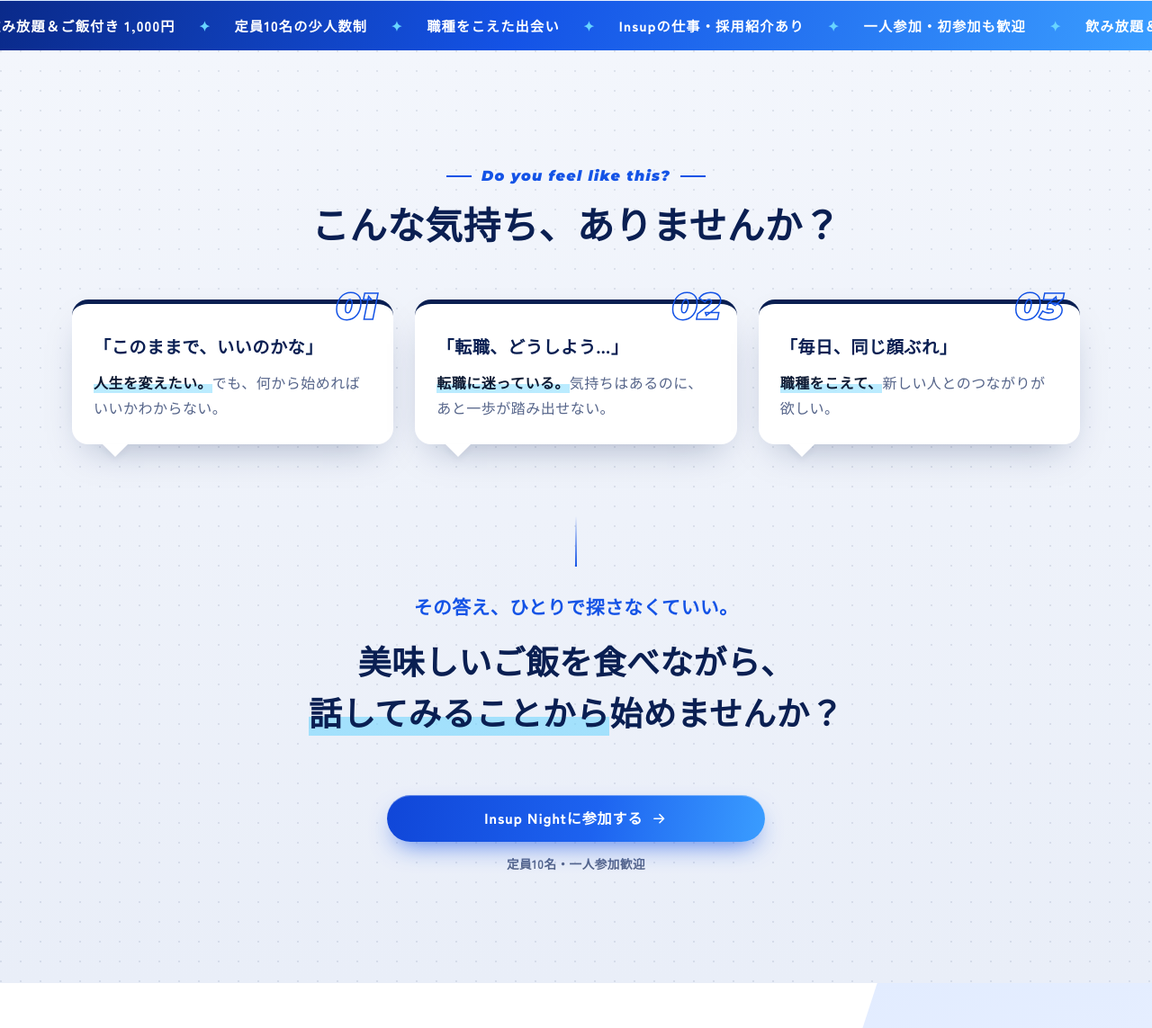
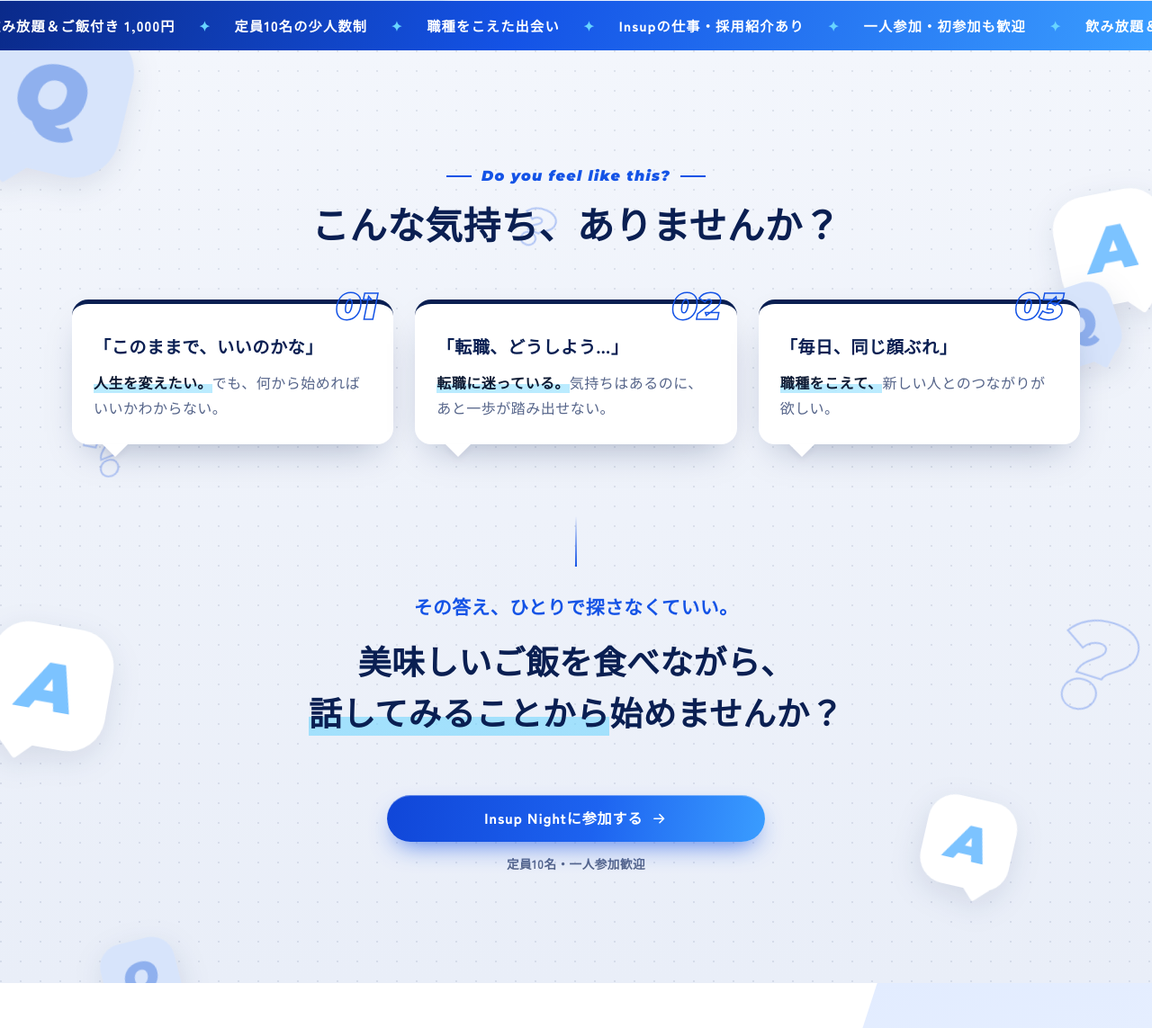
Before and after one commit to playmark0227-svg/insup-LP, a plain HTML site: page index.html in a window 1280 px wide. Shown: the part 912-2055 px from the top of the page at 90% size. Drawn offline with Linux system fonts and the light colour scheme.

Commit message:
Add scroll-linked Q/A marks to the worry section background
Speech-bubble Q and A marks and outlined question marks pop in when the
section enters view, float gently, and drift and rotate at different
speeds as the visitor scrolls. Disabled under prefers-reduced-motion.

Co-Authored-By: Claude Opus 5.5 <noreply@anthropic.com>
Claude-Session: https://claude.ai/code/session_017DTBdsTqSJa3ymbn9JAgUP

```diff
--- a/assets/css/style.css
+++ b/assets/css/style.css
@@ -401,6 +401,47 @@ mark { background: none; color: inherit; }
     radial-gradient(circle at 1px 1px, rgba(10, 31, 82, .09) 1px, transparent 0) 0 0 / 22px 22px,
     linear-gradient(180deg, #f3f6fc 0%, #e9eef8 100%);
 }
+.worry > .container { position: relative; z-index: 1; }
+
+/* 背景の Q / A / ? マーク（スクロールで動く） */
+.worry__bg { position: absolute; inset: 0; pointer-events: none; z-index: 0; }
+.qa {
+  position: absolute; top: var(--top); left: var(--side);
+  will-change: transform;
+}
+.qa--r { left: auto; right: var(--side); }
+.qa__in {
+  position: relative;
+  display: grid; place-items: center;
+  width: var(--s); height: var(--s);
+  border-radius: 30%;
+  font-family: var(--ff-en); font-style: italic; font-weight: 900; line-height: 1;
+  font-size: calc(var(--s) * .56);
+  filter: drop-shadow(0 10px 16px rgba(10, 31, 82, .1));
+  animation: qaPop .8s cubic-bezier(.2, 1.6, .4, 1) var(--pd) both, qaFloat 6s ease-in-out calc(var(--pd) + .8s) infinite;
+  animation-play-state: paused;
+}
+.qa__in::after {
+  content: ""; position: absolute; bottom: -8%; left: 20%;
+  width: 24%; height: 24%; background: inherit; border-radius: 3px;
+  transform: rotate(45deg); z-index: -1;
+}
+.qa--r .qa__in::after { left: auto; right: 20%; }
+.qa--q .qa__in { background: #d7e4fb; color: #8fb0ee; }
+.qa--a .qa__in { background: #fff; color: #7cc3ff; }
+.qa--x .qa__in {
+  background: none; filter: none;
+  font-size: calc(var(--s) * .95);
+  color: transparent; -webkit-text-stroke: 2px rgba(20, 83, 230, .28);
+}
+.qa--x .qa__in::after { display: none; }
+.worry__bg.is-in .qa__in { animation-play-state: running; }
+@keyframes qaPop { 0% { opacity: 0; transform: scale(0) rotate(-40deg); } 100% { opacity: 1; transform: none; } }
+@keyframes qaFloat { 50% { transform: translateY(-12px) rotate(6deg); } }
+@media (max-width: 639px) {
+  .qa { opacity: .85; }
+}
+
 .worry__list { display: grid; gap: 18px; }
 @media (min-width: 900px) { .worry__list { grid-template-columns: repeat(3, 1fr); gap: 24px; } }
 .worry-card {
--- a/assets/js/main.js
+++ b/assets/js/main.js
@@ -192,6 +192,44 @@
     reveals.forEach(function (el) { el.classList.add('is-in'); });
   }
 
+  /* ---------- 「こんな気持ち」背景の Q/A マーク：スクロール連動 ---------- */
+  var qaBg = $('.js-qa-bg');
+  if (qaBg) {
+    var qaSec = qaBg.parentNode;
+    var qaMarks = $$('.qa', qaBg);
+    if ('IntersectionObserver' in window && !reduce) {
+      var qaIo = new IntersectionObserver(function (en) {
+        if (en[0].isIntersecting) { qaBg.classList.add('is-in'); qaIo.disconnect(); }
+      }, { threshold: 0.1 });
+      qaIo.observe(qaSec);
+    } else {
+      qaBg.classList.add('is-in');
+    }
+    if (!reduce) {
+      var qaTicking = false;
+      var moveQa = function () {
+        qaTicking = false;
+        var r = qaSec.getBoundingClientRect();
+        var vh = window.innerHeight;
+        if (r.bottom < -200 || r.top > vh + 200) return;
+        // セクションが画面を通過する進み具合（-0.5 〜 0.5）
+        var p = (vh - r.top) / (vh + r.height) - 0.5;
+        var dist = Math.min(520, vh * 0.7);
+        qaMarks.forEach(function (m) {
+          var sp = +m.getAttribute('data-speed') || 0;
+          var rot = +m.getAttribute('data-rot') || 0;
+          m.style.transform = 'translate3d(0,' + (p * sp * dist).toFixed(1) + 'px,0) rotate(' + (p * rot * 2).toFixed(1) + 'deg)';
+        });
+      };
+      var onQaScroll = function () {
+        if (!qaTicking) { qaTicking = true; requestAnimationFrame(moveQa); }
+      };
+      window.addEventListener('scroll', onQaScroll, { passive: true });
+      window.addEventListener('resize', onQaScroll);
+      moveQa();
+    }
+  }
+
   /* ---------- ヘッダー & 追従CTA ---------- */
   var header = $('#header');
   var sticky = $('#sticky-cta');
--- a/index.html
+++ b/index.html
@@ -126,6 +126,17 @@
 
     <!-- ============ 承：WORRY ============ -->
     <section class="sec worry" id="worry" aria-labelledby="worry-title">
+      <div class="worry__bg js-qa-bg" aria-hidden="true">
+        <span class="qa qa--q" style="--top:5%;--side:-28px;--s:clamp(96px,26vw,170px);--pd:0s" data-speed="-0.55" data-rot="22"><span class="qa__in">Q</span></span>
+        <span class="qa qa--a qa--r" style="--top:9%;--side:-18px;--s:clamp(76px,20vw,124px);--pd:.12s" data-speed="0.4" data-rot="-18"><span class="qa__in">A</span></span>
+        <span class="qa qa--x" style="--top:2%;--side:44%;--s:clamp(44px,11vw,64px);--pd:.24s" data-speed="0.9" data-rot="40"><span class="qa__in">?</span></span>
+        <span class="qa qa--q qa--r" style="--top:36%;--side:3%;--s:clamp(56px,15vw,88px);--pd:.36s" data-speed="-0.7" data-rot="-30"><span class="qa__in">Q</span></span>
+        <span class="qa qa--x" style="--top:30%;--side:6%;--s:clamp(52px,13vw,80px);--pd:.3s" data-speed="0.6" data-rot="-35"><span class="qa__in">?</span></span>
+        <span class="qa qa--a" style="--top:54%;--side:-14px;--s:clamp(84px,22vw,136px);--pd:.48s" data-speed="0.5" data-rot="16"><span class="qa__in">A</span></span>
+        <span class="qa qa--x qa--r" style="--top:64%;--side:-8px;--s:clamp(90px,24vw,150px);--pd:.6s" data-speed="-0.35" data-rot="28"><span class="qa__in">?</span></span>
+        <span class="qa qa--q" style="--top:84%;--side:9%;--s:clamp(58px,15vw,84px);--pd:.72s" data-speed="0.75" data-rot="-24"><span class="qa__in">Q</span></span>
+        <span class="qa qa--a qa--r" style="--top:88%;--side:12%;--s:clamp(64px,17vw,100px);--pd:.84s" data-speed="-0.5" data-rot="20"><span class="qa__in">A</span></span>
+      </div>
       <div class="container">
         <header class="sec-head reveal">
           <p class="sec-head__en">Do you feel like this?</p>
```
